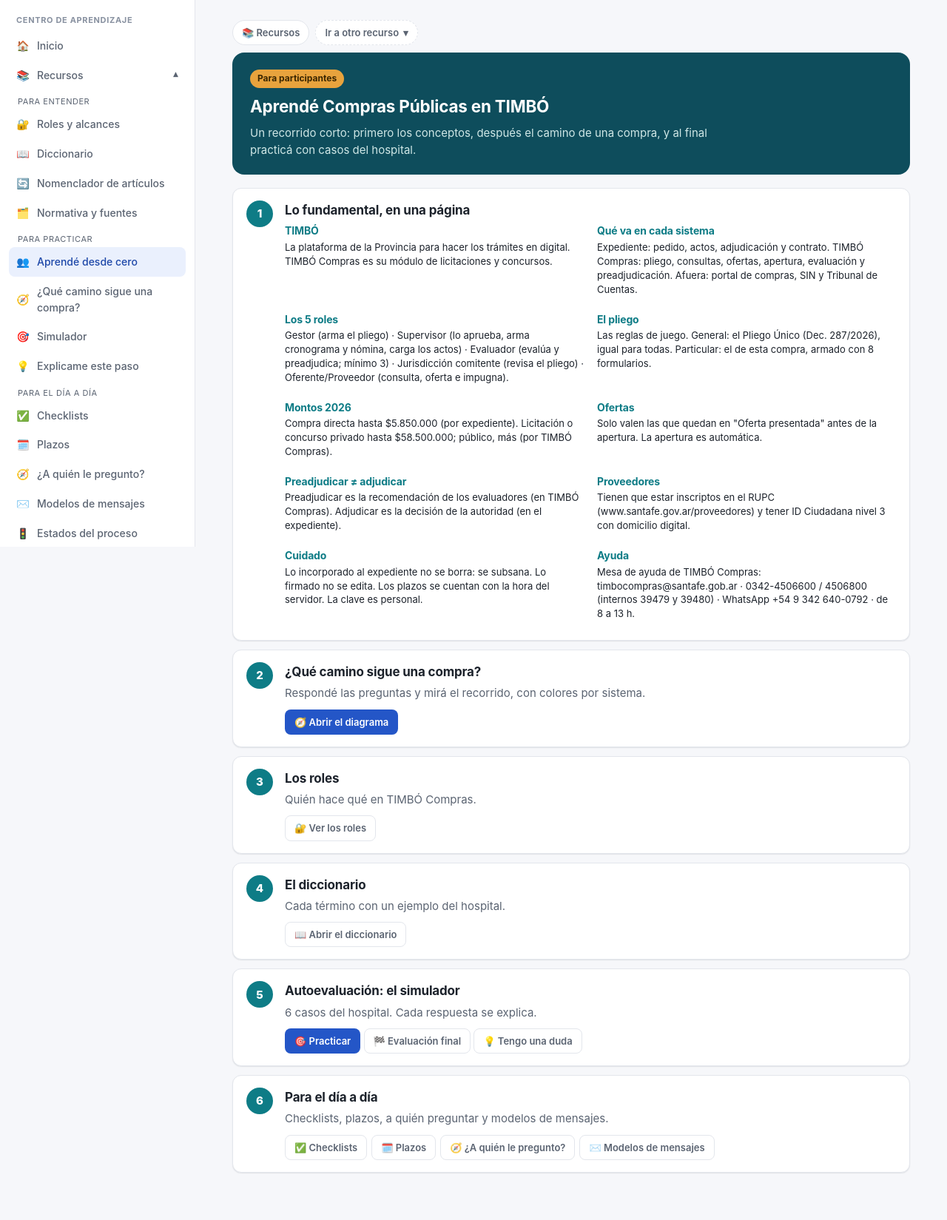
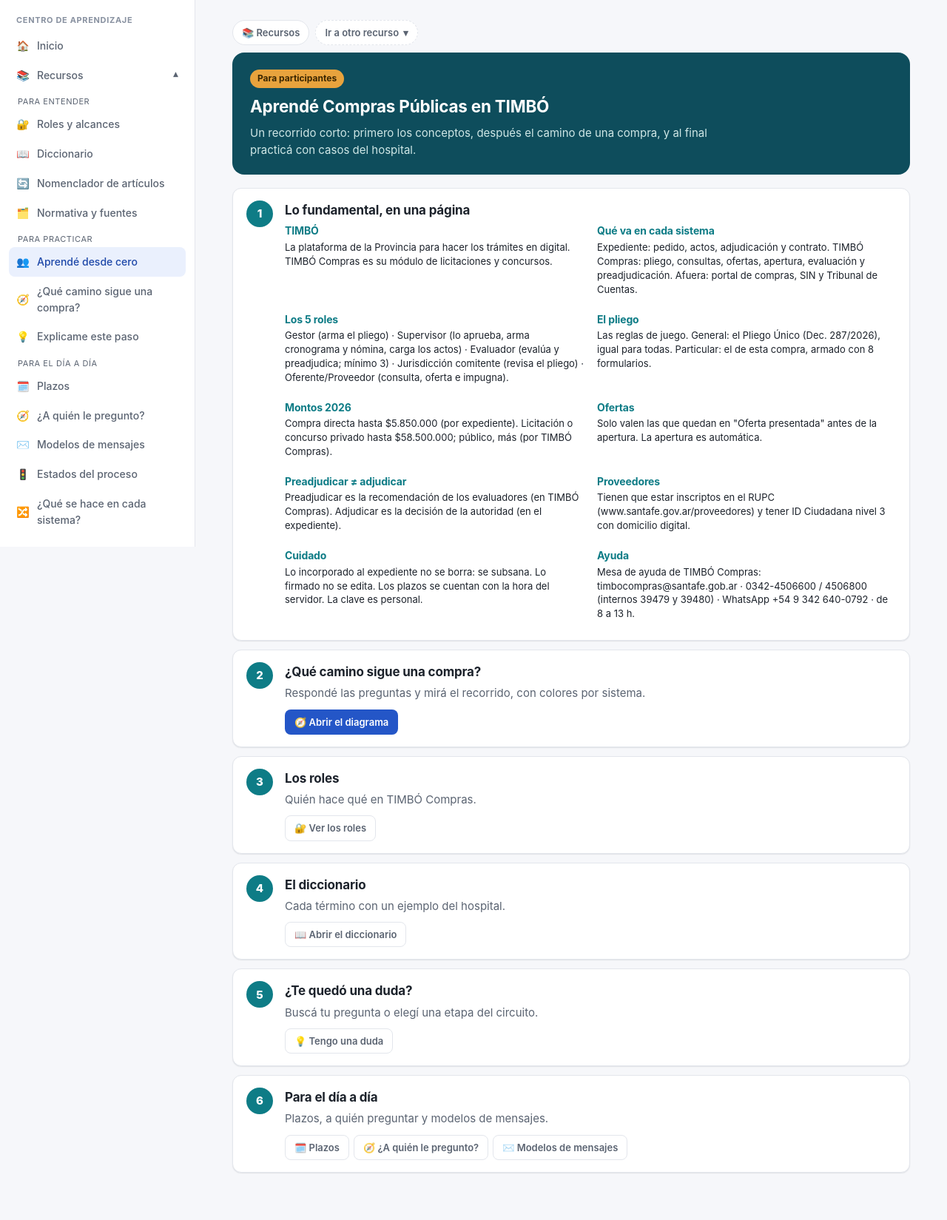
Before and after one commit to bereail/GIT-HEEP, a Flask app: page /recursos/aprender in a window 1280 px wide. Shown: the part 61-1710 px from the top of the page at 74% size. Run offline with Flask 3, Linux system fonts and the light colour scheme.

Commit message:
Simulador y checklists ocultos en el sitio (siguen en /admin); sin el ejemplo de los guantes
Co-Authored-By: Claude Opus 5.5 <noreply@anthropic.com>

```diff
--- a/centroAprendizaje/app/admin/routes.py
+++ b/centroAprendizaje/app/admin/routes.py
@@ -887,7 +887,7 @@ def imagen_eliminar(tema_slug, nombre):
 
 def _contexto_recursos():
     return {"estados": recursos.ESTADOS, "docs": recursos.documentos_por_id(),
-            "layout": "admin/base_admin.html", "prefijo": "admin."}
+            "layout": "admin/base_admin.html", "prefijo": "admin.", "ocultos": frozenset()}
 
 
 def _glosario_completo():
--- a/centroAprendizaje/app/recursos/__init__.py
+++ b/centroAprendizaje/app/recursos/__init__.py
@@ -101,6 +101,9 @@ def docs_minimos():
 
 
 # Herramientas prácticas: clave en la URL → (sección del JSON, ícono, título corto).
+# Ocultos por ahora en el sitio público (pedido del 16/11/2026); en /admin siguen.
+OCULTOS_PUBLICO = frozenset({"simulador", "checklists"})
+
 HERRAMIENTAS = {
     "plazos": ("plazos", "🗓️", "Plazos"),
     "a-quien-preguntar": ("a_quien", "🧭", "¿A quién le pregunto?"),
--- a/centroAprendizaje/app/static/js/algoritmo.js
+++ b/centroAprendizaje/app/static/js/algoritmo.js
@@ -130,8 +130,8 @@
     const proc = procedimientoDe(id);
     let html = '<h3>Seguí por acá</h3><div class="alg-conexiones">';
     if (termino) html += `<a class="btn btn--ghost btn--sm" href="${raiz.dataset.urlDic}?q=${encodeURIComponent(termino)}">📖 "${esc(termino)}" en el diccionario</a>`;
-    if (proc) html += `<a class="btn btn--ghost btn--sm" href="${raiz.dataset.urlSim}?escenario=${ESCENARIO[proc]}">🎯 Practicar en el simulador</a>`;
-    if (proc) html += `<a class="btn btn--ghost btn--sm" href="${raiz.dataset.urlCheck}?procedimiento=${proc}">✅ Checklist del procedimiento ${proc}</a>`;
+    if (proc && raiz.dataset.urlSim) html += `<a class="btn btn--ghost btn--sm" href="${raiz.dataset.urlSim}?escenario=${ESCENARIO[proc]}">🎯 Practicar en el simulador</a>`;
+    if (proc && raiz.dataset.urlCheck) html += `<a class="btn btn--ghost btn--sm" href="${raiz.dataset.urlCheck}?procedimiento=${proc}">✅ Checklist del procedimiento ${proc}</a>`;
     return html + '</div>';
   }
 
--- a/centroAprendizaje/app/templates/base.html
+++ b/centroAprendizaje/app/templates/base.html
@@ -81,7 +81,7 @@
           <summary class="nav-link nav-grupo__titulo"><span class="nav-link__icon">📚</span>Recursos<span class="nav-grupo__flecha" aria-hidden="true">▾</span></summary>
           {% for titulo, items in grupos_recursos %}
           <div class="nav-grupo__subtitulo">{{ titulo }}</div>
-          {% for icono, nombre, url, endpoint, clave in items %}<a class="nav-link {{ activo(endpoint, clave) }}" href="{{ url }}"><span class="nav-link__icon">{{ icono }}</span>{{ nombre }}</a>{% endfor %}
+          {% for icono, nombre, url, endpoint, clave in items if (clave or endpoint.split('_')[-1]) not in ocultos %}<a class="nav-link {{ activo(endpoint, clave) }}" href="{{ url }}"><span class="nav-link__icon">{{ icono }}</span>{{ nombre }}</a>{% endfor %}
           {% endfor %}
         </details>
       {% endif %}
--- a/centroAprendizaje/app/templates/portal_inicio.html
+++ b/centroAprendizaje/app/templates/portal_inicio.html
@@ -22,14 +22,14 @@
 <details class="rec-desplegable">
   <summary class="rec-desplegable__boton">
     <span class="rec-desplegable__icono">📚</span>
-    <span class="rec-desplegable__texto"><b>Recursos</b><small>Diccionario, roles, nomenclador, simulador, checklists y más</small></span>
+    <span class="rec-desplegable__texto"><b>Recursos</b><small>Diccionario, roles, nomenclador, plazos y más</small></span>
     <span class="rec-desplegable__flecha" aria-hidden="true">▾</span>
   </summary>
   <div class="rec-desplegable__cuerpo">
     {% for titulo, items in grupos_recursos %}
     <div class="rec-desplegable__grupo">
       <h3>{{ titulo }}</h3>
-      {% for icono, nombre, url, endpoint, clave in items %}<a href="{{ url }}"><span aria-hidden="true">{{ icono }}</span>{{ nombre }}</a>{% endfor %}
+      {% for icono, nombre, url, endpoint, clave in items if (clave or endpoint.split('_')[-1]) not in ocultos %}<a href="{{ url }}"><span aria-hidden="true">{{ icono }}</span>{{ nombre }}</a>{% endfor %}
     </div>
     {% endfor %}
     <a class="rec-desplegable__todo" href="{{ url_for('ui.recursos_inicio') }}">Ver todos los recursos →</a>
--- a/centroAprendizaje/app/templates/recursos/_comun.html
+++ b/centroAprendizaje/app/templates/recursos/_comun.html
@@ -22,7 +22,7 @@
   {% if prefijo == 'ui.' %}<a href="{{ url_for('ui.recursos_aprender') }}" class="{{ 'is-active' if activo == 'aprender' }}">👥 Aprendé desde cero</a>{% endif %}
   <a href="{{ url_for(prefijo ~ 'recursos_roles') }}" class="{{ 'is-active' if activo == 'roles' }}">🔐 Roles y circuito</a>
   <a href="{{ url_for(prefijo ~ 'recursos_algoritmo') }}" class="{{ 'is-active' if activo == 'algoritmo' }}">🧭 ¿Qué camino sigue?</a>
-  <a href="{{ url_for(prefijo ~ 'recursos_simulador') }}" class="{{ 'is-active' if activo == 'simulador' }}">🎯 Simulador</a>
+  {% if prefijo == 'admin.' or 'simulador' not in ocultos %}<a href="{{ url_for(prefijo ~ 'recursos_simulador') }}" class="{{ 'is-active' if activo == 'simulador' }}">🎯 Simulador</a>{% endif %}
   <a href="{{ url_for(prefijo ~ 'recursos_explicame') }}" class="{{ 'is-active' if activo == 'explicame' }}">💡 Explicame</a>
   <a href="{{ url_for(prefijo ~ 'recursos_herramienta', clave='sistemas') }}" class="{{ 'is-active' if activo == 'sistemas' }}">🔀 Cada sistema</a>
   <a href="{{ url_for(prefijo ~ 'recursos_glosario') }}" class="{{ 'is-active' if activo == 'glosario' }}">📖 Diccionario</a>
@@ -31,7 +31,7 @@
   <a href="{{ url_for(prefijo ~ 'recursos_herramienta', clave='plazos') }}" class="{{ 'is-active' if activo == 'plazos' }}">🗓️ Plazos</a>
   <a href="{{ url_for(prefijo ~ 'recursos_herramienta', clave='a-quien-preguntar') }}" class="{{ 'is-active' if activo == 'a-quien-preguntar' }}">🧭 ¿A quién le pregunto?</a>
   <a href="{{ url_for(prefijo ~ 'recursos_herramienta', clave='modelos') }}" class="{{ 'is-active' if activo == 'modelos' }}">✉️ Modelos de mensajes</a>
-  <a href="{{ url_for(prefijo ~ 'recursos_herramienta', clave='checklists') }}" class="{{ 'is-active' if activo == 'checklists' }}">✅ Checklists</a>
+  {% if prefijo == 'admin.' or 'checklists' not in ocultos %}<a href="{{ url_for(prefijo ~ 'recursos_herramienta', clave='checklists') }}" class="{{ 'is-active' if activo == 'checklists' }}">✅ Checklists</a>{% endif %}
   <a href="{{ url_for(prefijo ~ 'recursos_herramienta', clave='estados') }}" class="{{ 'is-active' if activo == 'estados' }}">🚦 Estados</a>
     </div>
   </details>
--- a/centroAprendizaje/app/templates/recursos/_menu.html
+++ b/centroAprendizaje/app/templates/recursos/_menu.html
@@ -7,17 +7,17 @@
     <a class="rec-menu__item" href="{{ url_for('ui.recursos_glosario') }}"><span class="rec-menu__icono">📖</span><span><b>Diccionario de Compras Públicas</b><small>Cada término con ejemplo, etapa y fuente</small></span></a>
     <a class="rec-menu__item" href="{{ url_for('ui.ver_equivalencias', tema_slug='timbo-compras') }}"><span class="rec-menu__icono">🔄</span><span><b>Nomenclador de artículos</b><small>Qué código usar en TIMBÓ para cada artículo</small></span></a>
     <a class="rec-menu__item" href="{{ url_for('ui.recursos_biblioteca') }}"><span class="rec-menu__icono">🗂️</span><span><b>Normativa y fuentes</b><small>Circulares, resoluciones y guías oficiales</small></span></a>
-    <a class="rec-menu__item" href="{{ url_for('ui.recursos_aprender') }}"><span class="rec-menu__icono">👥</span><span><b>Aprendé desde cero</b><small>Conceptos, el camino de una compra y el simulador</small></span></a>
+    <a class="rec-menu__item" href="{{ url_for('ui.recursos_aprender') }}"><span class="rec-menu__icono">👥</span><span><b>Aprendé desde cero</b><small>Conceptos y el camino de una compra</small></span></a>
     <div class="rec-menu__grupo">Herramientas prácticas</div>
     <div class="rec-menu__chips">
       <a href="{{ url_for('ui.recursos_algoritmo') }}">🧭 ¿Qué camino sigue?</a>
-      <a href="{{ url_for('ui.recursos_simulador') }}">🎯 Simulador</a>
+      {% if 'simulador' not in ocultos %}<a href="{{ url_for('ui.recursos_simulador') }}">🎯 Simulador</a>{% endif %}
       <a href="{{ url_for('ui.recursos_explicame') }}">💡 Explicame este paso</a>
       <a href="{{ url_for('ui.recursos_herramienta', clave='sistemas') }}">🔀 Cada sistema</a>
       <a href="{{ url_for('ui.recursos_herramienta', clave='plazos') }}">🗓️ Plazos</a>
       <a href="{{ url_for('ui.recursos_herramienta', clave='a-quien-preguntar') }}">🧭 ¿A quién le pregunto?</a>
       <a href="{{ url_for('ui.recursos_herramienta', clave='modelos') }}">✉️ Modelos de mensajes</a>
-      <a href="{{ url_for('ui.recursos_herramienta', clave='checklists') }}">✅ Checklists</a>
+      {% if 'checklists' not in ocultos %}<a href="{{ url_for('ui.recursos_herramienta', clave='checklists') }}">✅ Checklists</a>{% endif %}
       <a href="{{ url_for('ui.recursos_herramienta', clave='estados') }}">🚦 Estados</a>
     </div>
     <a class="rec-menu__todo" href="{{ url_for('ui.recursos_inicio') }}">Ver todos los recursos →</a>
--- a/centroAprendizaje/app/templates/recursos/algoritmo.html
+++ b/centroAprendizaje/app/templates/recursos/algoritmo.html
@@ -12,7 +12,7 @@
   <a href="{{ url_for('admin.recursos_biblioteca') }}">🗂️ Normativa</a>
 </nav>
 {% endif %}
-<div id="alg" data-url-dic="{{ url_for(prefijo ~ 'recursos_glosario') }}" data-url-sim="{{ url_for(prefijo ~ 'recursos_simulador') }}" data-url-check="{{ url_for(prefijo ~ 'recursos_herramienta', clave='checklists') }}">
+<div id="alg" data-url-dic="{{ url_for(prefijo ~ 'recursos_glosario') }}" {% if prefijo == 'admin.' or 'simulador' not in ocultos %}data-url-sim="{{ url_for(prefijo ~ 'recursos_simulador') }}"{% endif %} {% if prefijo == 'admin.' or 'checklists' not in ocultos %}data-url-check="{{ url_for(prefijo ~ 'recursos_herramienta', clave='checklists') }}"{% endif %}>
   <header class="alg-cabecera">
     <div>
       <h1>🧭 {{ algoritmo.titulo }}</h1>
--- a/centroAprendizaje/app/templates/recursos/aprender.html
+++ b/centroAprendizaje/app/templates/recursos/aprender.html
@@ -37,16 +37,17 @@
   </li>
   <li class="card apr-paso">
     <span class="apr-paso__n">5</span>
-    <div><h2>Autoevaluación: el simulador</h2><p class="text-muted">6 casos del hospital. Cada respuesta se explica.</p>
+    {% if prefijo == 'admin.' or 'simulador' not in ocultos %}<div><h2>Autoevaluación: el simulador</h2><p class="text-muted">6 casos del hospital. Cada respuesta se explica.</p>
       <a class="btn btn--primary btn--sm" href="{{ url_for(prefijo ~ 'recursos_simulador') }}">🎯 Practicar</a>
       <a class="btn btn--ghost btn--sm" href="{{ url_for(prefijo ~ 'recursos_simulador', escenario='evaluacion-final') }}">🏁 Evaluación final</a>
+      {% else %}<div><h2>¿Te quedó una duda?</h2><p class="text-muted">Buscá tu pregunta o elegí una etapa del circuito.</p>{% endif %}
       <a class="btn btn--ghost btn--sm" href="{{ url_for(prefijo ~ 'recursos_explicame') }}">💡 Tengo una duda</a></div>
   </li>
   <li class="card apr-paso">
     <span class="apr-paso__n">6</span>
-    <div><h2>Para el día a día</h2><p class="text-muted">Checklists, plazos, a quién preguntar y modelos de mensajes.</p>
+    <div><h2>Para el día a día</h2><p class="text-muted">Plazos, a quién preguntar y modelos de mensajes.</p>
       <div class="alg-conexiones">
-        <a class="btn btn--ghost btn--sm" href="{{ url_for(prefijo ~ 'recursos_herramienta', clave='checklists') }}">✅ Checklists</a>
+        {% if prefijo == 'admin.' or 'checklists' not in ocultos %}<a class="btn btn--ghost btn--sm" href="{{ url_for(prefijo ~ 'recursos_herramienta', clave='checklists') }}">✅ Checklists</a>{% endif %}
         <a class="btn btn--ghost btn--sm" href="{{ url_for(prefijo ~ 'recursos_herramienta', clave='plazos') }}">🗓️ Plazos</a>
         <a class="btn btn--ghost btn--sm" href="{{ url_for(prefijo ~ 'recursos_herramienta', clave='a-quien-preguntar') }}">🧭 ¿A quién le pregunto?</a>
         <a class="btn btn--ghost btn--sm" href="{{ url_for(prefijo ~ 'recursos_herramienta', clave='modelos') }}">✉️ Modelos de mensajes</a>
--- a/centroAprendizaje/app/templates/recursos/explicame.html
+++ b/centroAprendizaje/app/templates/recursos/explicame.html
@@ -49,7 +49,7 @@
   </ul>
   <div class="alg-conexiones" style="margin-top:12px">
     <a class="btn btn--ghost btn--sm" href="{{ url_for(prefijo ~ 'recursos_algoritmo') }}">🧭 Verla en el recorrido completo</a>
-    <a class="btn btn--ghost btn--sm" href="{{ url_for(prefijo ~ 'recursos_simulador') }}">🎯 Practicar</a>
+    {% if prefijo == 'admin.' or 'simulador' not in ocultos %}<a class="btn btn--ghost btn--sm" href="{{ url_for(prefijo ~ 'recursos_simulador') }}">🎯 Practicar</a>{% endif %}
   </div>
 </section>
 {% endblock %}
--- a/centroAprendizaje/app/templates/recursos/herramienta.html
+++ b/centroAprendizaje/app/templates/recursos/herramienta.html
@@ -89,10 +89,6 @@
   {% endfor %}
 </div>
 <div class="callout callout--tip"><span class="callout__icon">🔗</span><div><b>No duplican tareas.</b> {{ h.puente.texto }} {{ fuentes(h.puente.fuentes) }}</div></div>
-<h2 class="section__title">{{ h.ejemplo.titulo }} <span class="alg-tipo alg-tipo--ejemplo">EJEMPLO DIDÁCTICO</span></h2>
-<ol class="sis-ejemplo">
-  {% for p in h.ejemplo.pasos %}<li class="sis-paso alg-sis--{{ p.sistema }}"><span class="alg-chip">{{ {'expediente': '📁 Expediente', 'compras': '🛒 TIMBÓ Compras', 'externo': '↗ Fuera'}[p.sistema] }}</span> {{ p.t }}</li>{% endfor %}
-</ol>
 
 {% elif clave == 'estados' %}
 <h2 class="section__title">Estados del proceso en TIMBÓ Compras</h2>
--- a/centroAprendizaje/app/templates/recursos/inicio.html
+++ b/centroAprendizaje/app/templates/recursos/inicio.html
@@ -37,11 +37,11 @@
   <a class="card card-link" href="{{ url_for(prefijo ~ 'recursos_algoritmo') }}"><span class="home-card__icon">🧭</span><div class="home-card__title">¿Qué camino sigue una compra?</div><div class="home-card__desc">Diagrama interactivo con las ramas de cada procedimiento.</div></a>
   <a class="card card-link" href="{{ url_for(prefijo ~ 'recursos_explicame') }}"><span class="home-card__icon">💡</span><div class="home-card__title">Explicame este paso</div><div class="home-card__desc">Buscá tu pregunta o elegí una etapa: explicación simple, técnica y su fuente.</div></a>
   <a class="card card-link" href="{{ url_for(prefijo ~ 'recursos_herramienta', clave='sistemas') }}"><span class="home-card__icon">🔀</span><div class="home-card__title">¿Qué se hace en cada sistema?</div><div class="home-card__desc">Expediente, TIMBÓ Compras y lo que va por fuera, con un ejemplo.</div></a>
-  <a class="card card-link" href="{{ url_for(prefijo ~ 'recursos_simulador') }}"><span class="home-card__icon">🎯</span><div class="home-card__title">Simulador de Compras</div><div class="home-card__desc">Seis casos del hospital para decidir paso a paso, con puntaje.</div></a>
+  {% if prefijo == 'admin.' or 'simulador' not in ocultos %}<a class="card card-link" href="{{ url_for(prefijo ~ 'recursos_simulador') }}"><span class="home-card__icon">🎯</span><div class="home-card__title">Simulador de Compras</div><div class="home-card__desc">Seis casos del hospital para decidir paso a paso, con puntaje.</div></a>{% endif %}
   <a class="card card-link" href="{{ url_for(prefijo ~ 'recursos_herramienta', clave='plazos') }}"><span class="home-card__icon">🗓️</span><div class="home-card__title">Calendario de plazos</div><div class="home-card__desc">Cuántos días tiene cada etapa: aviso, apertura, impugnación, cierre.</div></a>
   <a class="card card-link" href="{{ url_for(prefijo ~ 'recursos_herramienta', clave='a-quien-preguntar') }}"><span class="home-card__icon">🧭</span><div class="home-card__title">¿A quién le pregunto?</div><div class="home-card__desc">Según el problema: mesa de ayuda, iTop, administrador local, RUPC, Farmacia.</div></a>
   <a class="card card-link" href="{{ url_for(prefijo ~ 'recursos_herramienta', clave='modelos') }}"><span class="home-card__icon">✉️</span><div class="home-card__title">Modelos de mensajes</div><div class="home-card__desc">Plantillas para copiar: consulta, reporte de error, pedido de rol.</div></a>
-  <a class="card card-link" href="{{ url_for(prefijo ~ 'recursos_herramienta', clave='checklists') }}"><span class="home-card__icon">✅</span><div class="home-card__title">Checklists</div><div class="home-card__desc">Antes del pliego, de publicar, de la apertura, de preadjudicar y después de adjudicar.</div></a>
+  {% if prefijo == 'admin.' or 'checklists' not in ocultos %}<a class="card card-link" href="{{ url_for(prefijo ~ 'recursos_herramienta', clave='checklists') }}"><span class="home-card__icon">✅</span><div class="home-card__title">Checklists</div><div class="home-card__desc">Antes del pliego, de publicar, de la apertura, de preadjudicar y después de adjudicar.</div></a>{% endif %}
   <a class="card card-link" href="{{ url_for(prefijo ~ 'recursos_herramienta', clave='estados') }}"><span class="home-card__icon">🚦</span><div class="home-card__title">Estados del proceso</div><div class="home-card__desc">Qué significa cada estado que aparece en TIMBÓ Compras.</div></a>
 </div>
 
--- a/centroAprendizaje/app/ui/routes.py
+++ b/centroAprendizaje/app/ui/routes.py
@@ -545,6 +545,12 @@ def _contexto_recursos():
     return {"estados": recursos.ESTADOS, "docs": recursos.documentos_por_id(), "layout": "base.html", "prefijo": "ui."}
 
 
+@ui_bp.app_context_processor
+def _recursos_ocultos():
+    # Los menús del sitio no muestran lo que está oculto; en /admin se ve todo.
+    return {"ocultos": recursos.OCULTOS_PUBLICO}
+
+
 @ui_bp.route("/recursos")
 def recursos_inicio():
     return render_template(
@@ -581,6 +587,8 @@ def recursos_aprender():
 
 @ui_bp.route("/recursos/simulador")
 def recursos_simulador():
+    if "simulador" in recursos.OCULTOS_PUBLICO:
+        abort(404)
     return render_template(
         "recursos/simulador.html", simulador=recursos.simulador(), docs_min=recursos.docs_minimos(), **_contexto_recursos(),
     )
@@ -608,7 +616,7 @@ def recursos_explicame():
 
 @ui_bp.route("/recursos/<clave>")
 def recursos_herramienta(clave):
-    if clave not in recursos.HERRAMIENTAS:
+    if clave not in recursos.HERRAMIENTAS or clave in recursos.OCULTOS_PUBLICO:
         abort(404)
     seccion = recursos.HERRAMIENTAS[clave][0]
     return render_template(
```
Also changed, not shown: centroAprendizaje/app/recursos/herramientas.json (+0 -34 lines), centroAprendizaje/tests/test_recursos.py (+5 -2 lines).
